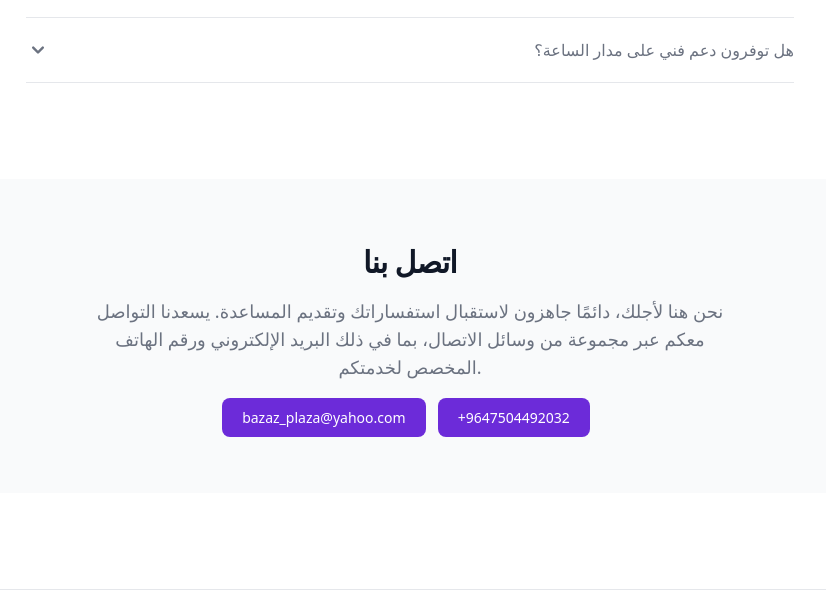
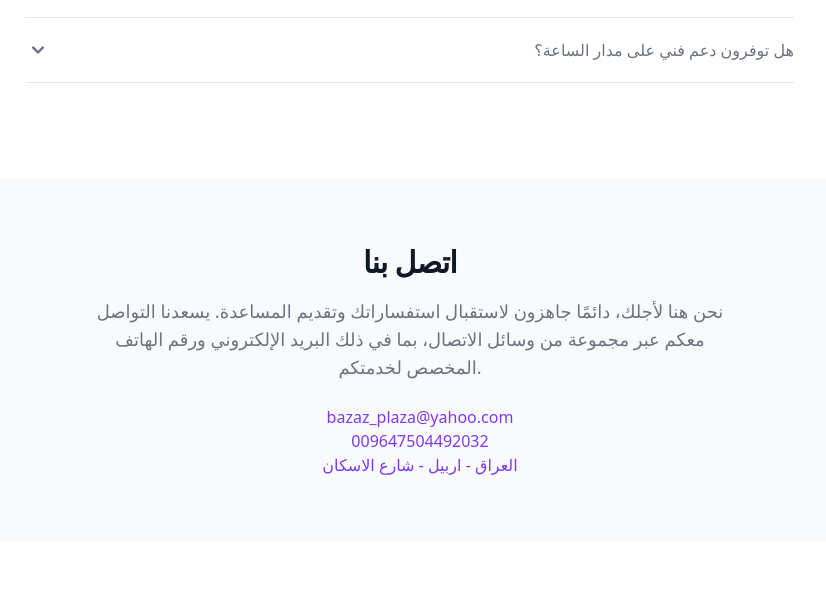
Before and after one commit to Mohamed-Aldik/plazabazaz, a website: page index.html in a window 1280 px wide. Shown: the part 2845-3445 px from the top of the page, without its empty margins (230-1056 px from the left). Drawn offline with nearby package versions, Linux system fonts and the light colour scheme.

Commit message:
add address

```diff
--- a/index.html
+++ b/index.html
@@ -494,12 +494,22 @@
                     البريد الإلكتروني ورقم الهاتف المخصص لخدمتكم.
 
                 </p>
-                <a href="mailto: bazaz_plaza@yahoo.com"
-                    class="text-white bg-purple-700 hover:bg-purple-800 focus:ring-4 focus:ring-purple-300 font-medium rounded-lg text-sm px-5 py-2.5 mr-2 mb-2 dark:bg-purple-600 dark:hover:bg-purple-700 focus:outline-none dark:focus:ring-purple-800">
-                    bazaz_plaza@yahoo.com</a>
-                <a href="tel:+9647504492032"
-                    class="text-white bg-purple-700 hover:bg-purple-800 focus:ring-4 focus:ring-purple-300 font-medium rounded-lg text-sm px-5 py-2.5 mr-2 mb-2 dark:bg-purple-600 dark:hover:bg-purple-700 focus:outline-none dark:focus:ring-purple-800">
-                    +9647504492032</a>
+                <ul class="pl-5 text-gray-500  dark:text-gray-400">
+                    <li><a href="mailto: bazaz_plaza@yahoo.com"
+                            class="text-purple-600 dark:text-purple-500 hover:underline">
+
+                            bazaz_plaza@yahoo.com
+                        </a></li>
+                    <li><a href="tel:+9647504492032" class="text-purple-600 dark:text-purple-500 hover:underline">
+
+                            009647504492032
+                        </a></li>
+
+                    <li><a href="https://maps.app.goo.gl/3DNgNwUaWcM6RZ1c9" target="_blank"
+                            class="text-purple-600 dark:text-purple-500 hover:underline">
+                            العراق - اربيل - شارع الاسكان
+                        </a></li>
+                </ul>
             </div>
         </div>
     </section>
```
